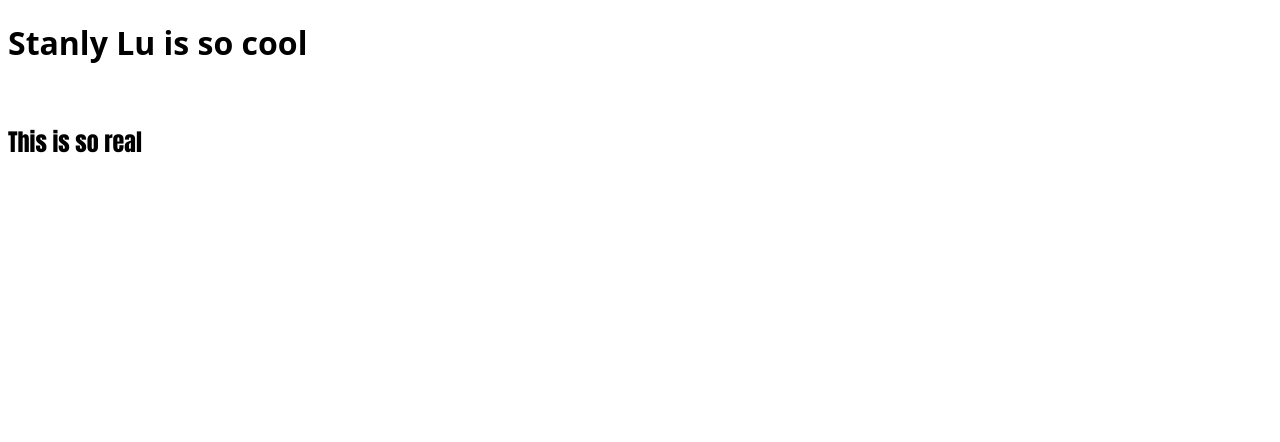
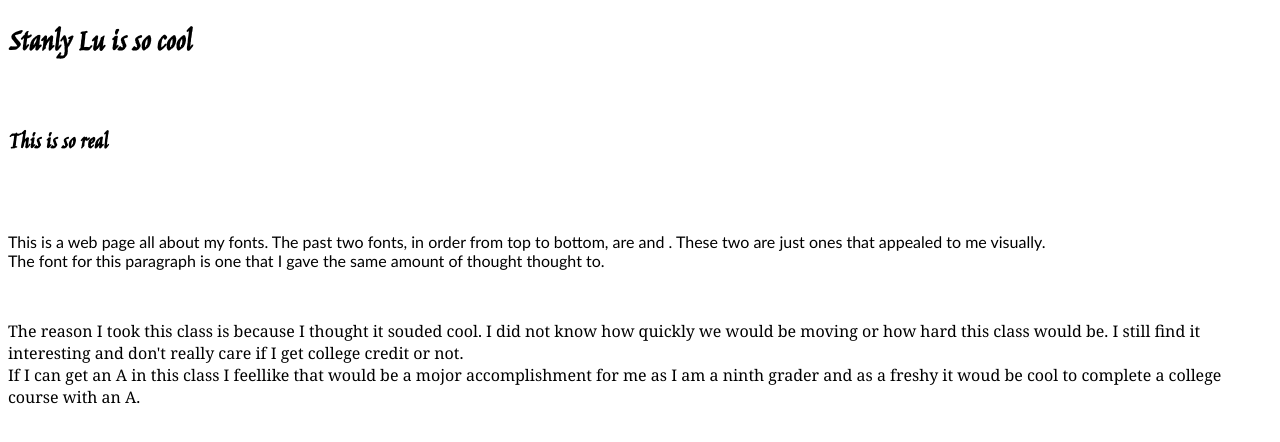
Before and after one commit to DeepFriere/assignments, a plain HTML site: page html/font.html in a window 1280 px wide. Drawn offline with Linux system fonts and the light colour scheme.

Commit message:
added fonts to font.html

```diff
--- a/css/font.css
+++ b/css/font.css
@@ -1,7 +1,20 @@
+@font-face {
+    font-family: 'JimNightshade';
+    src: url('../Fonts/Jim_Nightshade 2/JimNightshade-Regular.ttf') format('truetype');
+}
+
 h1 {
-    font-family:system-ui, -apple-system, BlinkMacSystemFont, 'Segoe UI', Roboto, Oxygen, Ubuntu, Cantarell, 'Open Sans', 'Helvetica Neue', sans-serif
+    font-family: 'JimNightshade', serif;
 }
 
 h2 {
-    font-family:Impact, Haettenschweiler, 'Arial Narrow Bold', sans-serif
+    font-family: 'JimNightshade', serif;
 }
+
+#para1 {
+    font-family: 'Trebuchet MS', 'Lucida Sans Unicode', 'Lucida Grande', 'Lucida Sans', Arial, sans-serif;
+}
+
+#para2 {
+    font-family: Georgia, 'Times New Roman', Times, serif;
+}
--- a/css/style.css
+++ b/css/style.css
@@ -17,10 +17,10 @@ p {
 }
 
 h1 {
-  color: #ff4343;          /* text color */
-  font-family: "Arial", sans-serif; /* font family */
-  font-size: 3rem;         /* optional: size */
-  font-weight: 700;        /* optional: boldness */
+  color: #ff4343;
+  font-family: "Arial", sans-serif;
+  font-size: 3rem;
+  font-weight: 700;
 }
 
 .pizza-image {
--- a/html/font.html
+++ b/html/font.html
@@ -10,5 +10,14 @@
     <h1> Stanly Lu is so cool</h1>
     <br>
     <h2> This is so real </h2>
+    <br>
+    <br>
+    <p id="para1"> This is a web page all about my fonts. The past two fonts, in order from top to bottom, are  and . These two are just ones that appealed to me visually.
+        <br>
+        The font for this paragraph is one that I gave the same amount of thought thought to.</p>
+        <br>
+    <p id="para2"> The reason I took this class is because I thought it souded cool. I did not know how quickly we would be moving or how hard this class would be. I still find it interesting and don't really care if I get college credit or not.<br>
+         If I can get an A in this class I feellike that would be a mojor accomplishment for me as I am a ninth grader and as a freshy it woud be cool to complete a college course with an A.</p>
+
 </body>
 </html>
```
Also changed, not shown: Fonts/Jim_Nightshade 2/JimNightshade-Regular.ttf (added), 4 other files.
